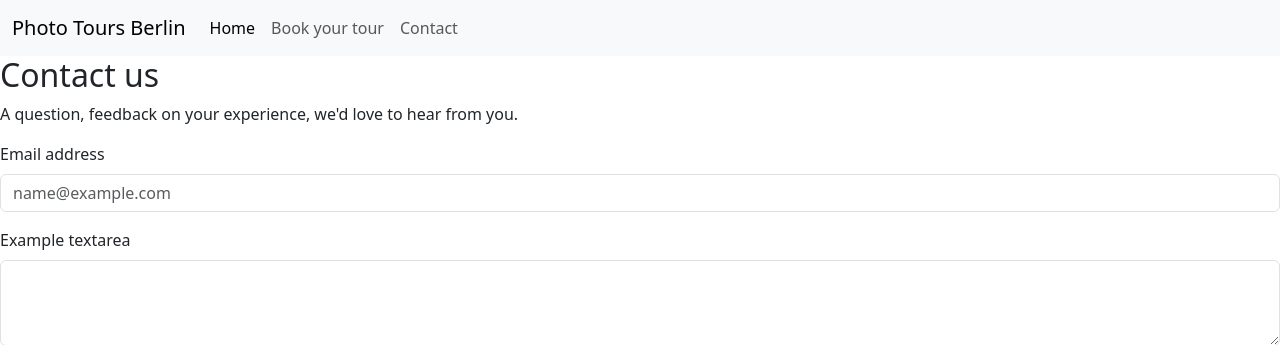
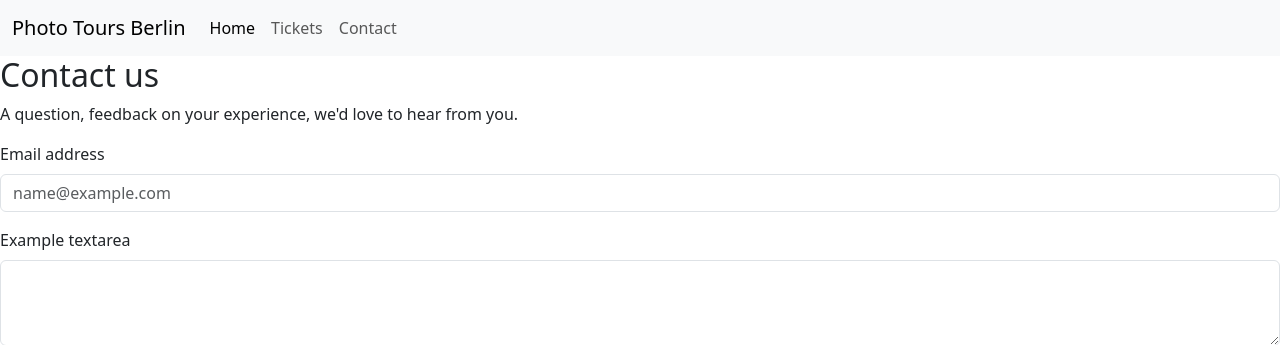
Before and after one commit to ZMegX/berlinphototours, a Flask app: page /contact in a window 1280 px wide. Shown: the top 345 px of the page. Run offline with Flask 3, Linux system fonts and the light colour scheme.

Commit message:
name changed from tours.html to tickets.html

```diff
--- a/templates/base.html
+++ b/templates/base.html
@@ -22,7 +22,7 @@
               <a class="nav-link active" aria-current="page" href="{{ url_for('index') }}">Home</a>
             </li>
             <li class="nav-item">
-              <a class="nav-link" href="{{ url_for('tours') }}">Book your tour</a>
+              <a class="nav-link" href="{{ url_for('events') }}">Tickets</a>
             </li>
             <li class="nav-item">
               <a class="nav-link" href="{{ url_for('contact') }}">Contact</a>
```
